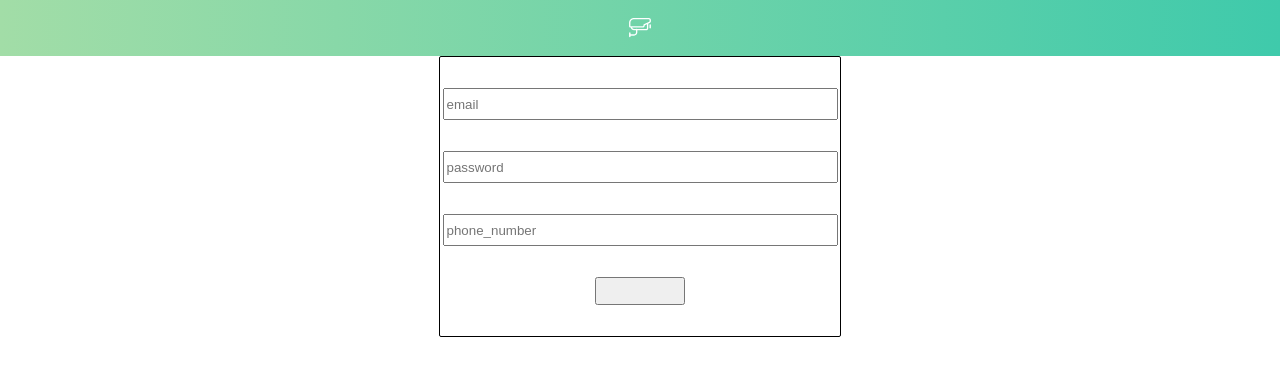
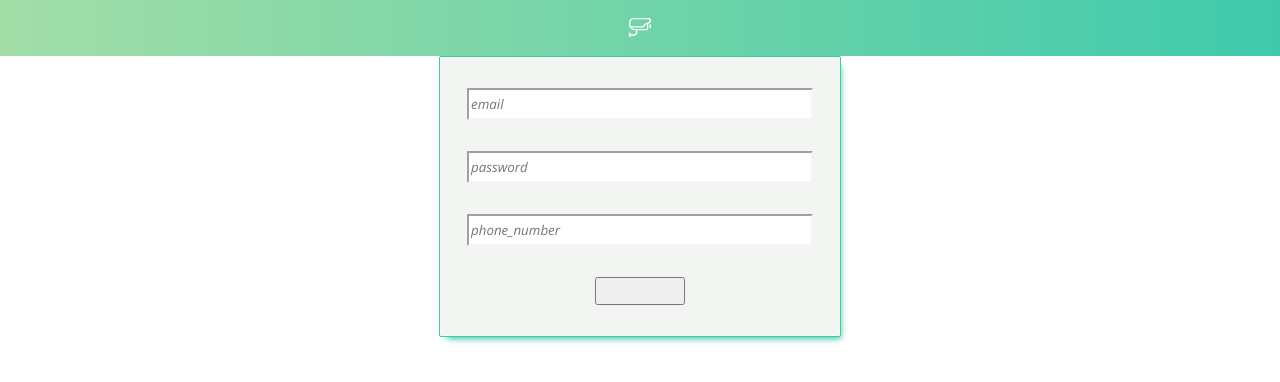
Before and after one commit to RobnettSean22/security-cam-second-run, a React (Create React App) app: page / in a window 1280 px wide. Shown: the top 382 px of the page. Built offline with nearby package versions, Linux system fonts and the light colour scheme; the HTML template or start-up script is replaced by a standard one.

Commit message:
still styling authorization component. Just being picky

```diff
--- a/src/components/Authorization.jsx
+++ b/src/components/Authorization.jsx
@@ -7,15 +7,21 @@ const Regestration = styled.form`
   width: 400px;
   height: 279px;
   margin: 0 auto;
+  background: #f2f5f2;
   display: flex;
   flex-direction: column;
   justify-content: space-evenly;
   align-items: center;
-  border: 1px solid black;
+  border: 1px solid #3fcaab;
   border-radius: 2px;
+  box-shadow: 4px 6px 6px -4px rgba(63, 202, 171, 1);
   input {
-    width: 387px;
+    width: 338px;
     height: 26px;
+    border-color: #f2f5f2;
+    color: #888888;
+    font-family: "Open Sans", sans-serif;
+    font-style: italic;
   }
   button {
     width: 90px;
```
